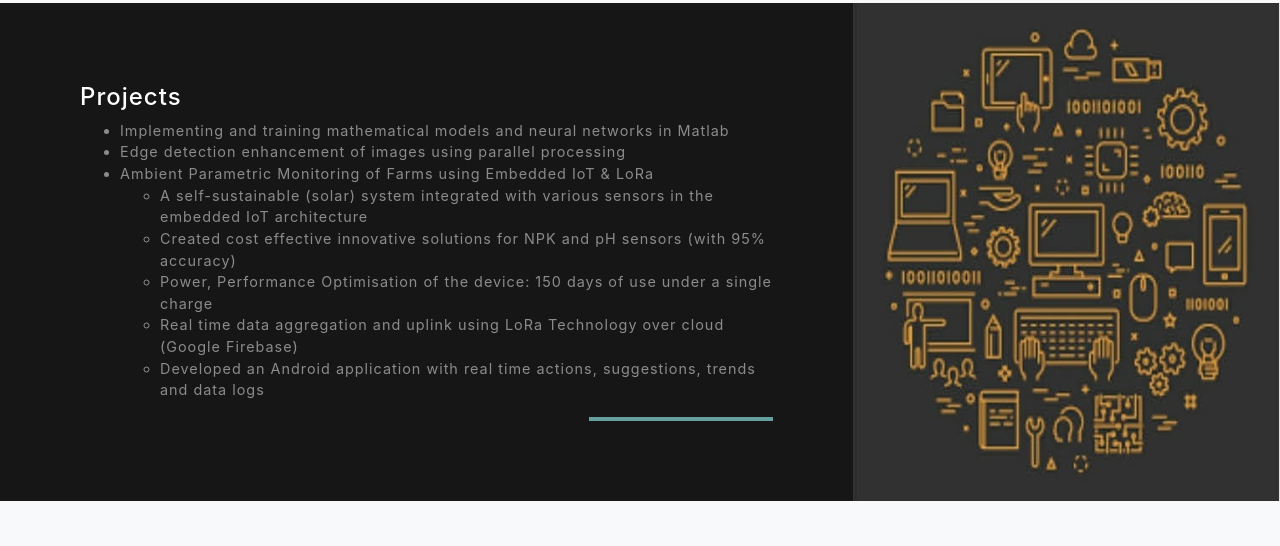
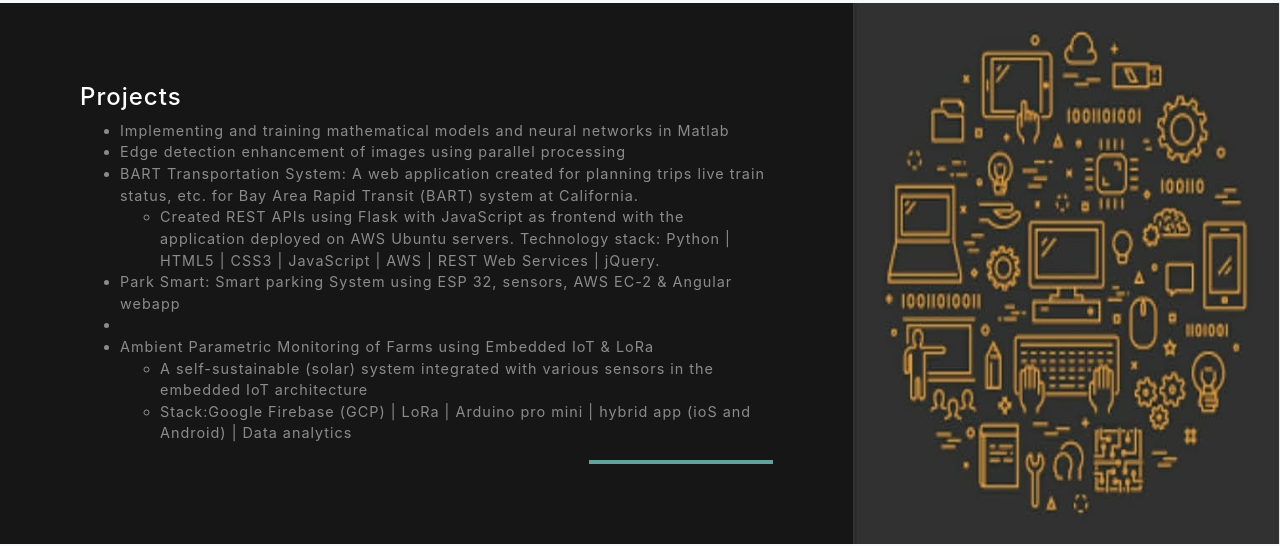
Before and after one commit to TejaswiRaj/Portfolio, a website with bundled scripts: page index.html in a window 1280 px wide. Shown: the part 2649-3195 px from the top of the page. Built offline with nearby package versions, Linux system fonts and the light colour scheme; grey boxes are pictures that could not be loaded.

Commit message:
Update index.html

```diff
--- a/index.html
+++ b/index.html
@@ -185,13 +185,17 @@
               <ul class="text-white-50 mb-0">
               <li>Implementing and training mathematical models and neural networks in Matlab </li>
               <li> Edge detection enhancement of images using parallel processing </li>
+               <li>BART Transportation System: A web application created for planning trips
+live train status, etc. for Bay Area Rapid Transit (BART) system at California.
+                 <ul>
+                   <li>Created REST APIs using Flask with JavaScript as frontend with the application deployed on AWS Ubuntu servers.
+                     Technology stack: Python | HTML5 | CSS3 | JavaScript | AWS | REST Web Services | jQuery.</ul>
+<li> Park Smart: Smart parking System using ESP 32, sensors, AWS EC-2 & Angular webapp <li>
               <li> Ambient Parametric Monitoring of Farms using Embedded IoT & LoRa</li>
               <ul>
-              <li> A self-sustainable (solar) system integrated with various sensors in the embedded IoT architecture</li>
-              <li> Created cost effective innovative solutions for NPK and pH sensors (with 95% accuracy)</li>
-              <li> Power, Performance Optimisation of the device: 150 days of use under a single charge</li>
-              <li> Real time data aggregation and uplink using LoRa Technology over cloud (Google Firebase)</li>
-              <li> Developed an Android application with real time actions, suggestions, trends and data logs</li>
+               <li> A self-sustainable (solar) system integrated with various sensors in the embedded IoT architecture</li>
+               <li> Stack:Google Firebase (GCP) | LoRa | Arduino pro mini | hybrid app (ioS and Android) | Data analytics</li>
+
               <hr class="d-none d-lg-block mb-0 mr-0">
             </ul>
           </ul>
```
